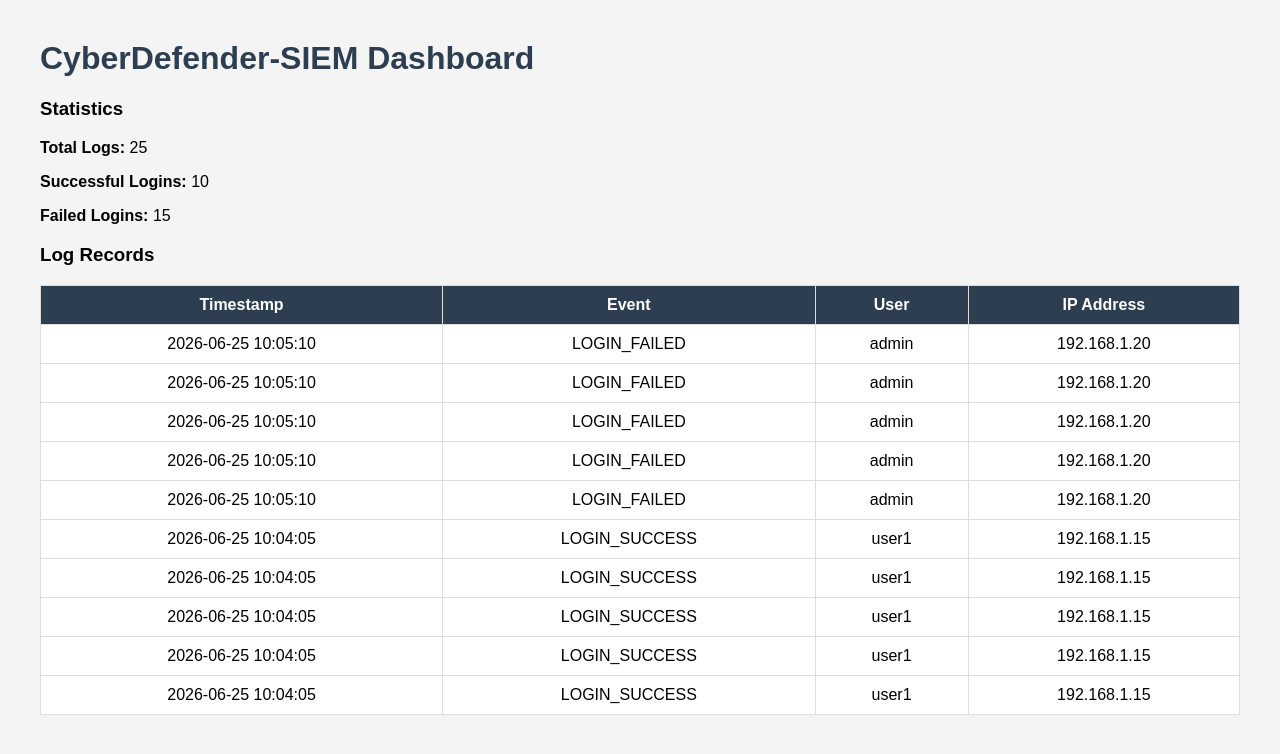
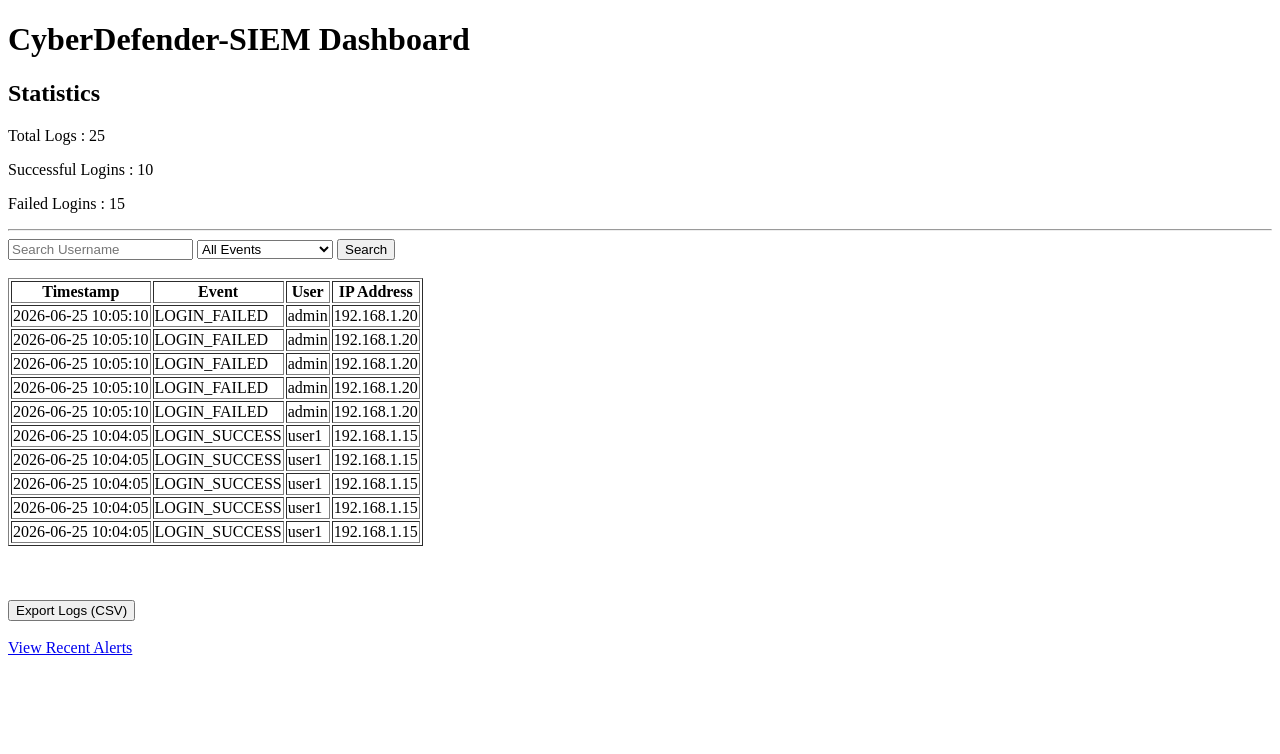
Before and after one commit to nisargarnayak22-lgtm/CyberDefender-SIEM, a Flask app: page / in a window 1280 px wide. Shown: the top 754 px of the page. Run offline with Flask 3, Linux system fonts and the light colour scheme; data comes from the database, SQL or seed files in the repository.

Commit message:
Added Day 11 search filter and CSV export dashboard

```diff
--- a/src/web_dashboard.py
+++ b/src/web_dashboard.py
@@ -1,6 +1,8 @@
-from flask import Flask, render_template
+from flask import Flask, render_template, request, Response
 import sqlite3
 import os
+import csv
+import io
 
 BASE_DIR = os.path.dirname(os.path.dirname(os.path.abspath(__file__)))
 
@@ -15,6 +17,9 @@ DATABASE = os.path.join(BASE_DIR, "database", "siem.db")
 @app.route("/")
 def dashboard():
 
+    search = request.args.get("search", "")
+    event = request.args.get("event", "")
+
     conn = sqlite3.connect(DATABASE)
     cursor = conn.cursor()
 
@@ -27,14 +32,24 @@ def dashboard():
     cursor.execute("SELECT COUNT(*) FROM logs WHERE event='LOGIN_FAILED'")
     failed = cursor.fetchone()[0]
 
-    cursor.execute("""
+    query = """
         SELECT timestamp, event, user, ip
         FROM logs
-        ORDER BY timestamp DESC
-        LIMIT 10
-    """)
+        WHERE user LIKE ?
+    """
+
+    params = ['%' + search + '%']
+
+    if event:
+        query += " AND event=?"
+        params.append(event)
+
+    query += " ORDER BY timestamp DESC LIMIT 10"
+
+    cursor.execute(query, params)
 
     logs = cursor.fetchall()
+
     conn.close()
 
     return render_template(
@@ -42,7 +57,9 @@ def dashboard():
         total=total,
         success=success,
         failed=failed,
-        logs=logs
+        logs=logs,
+        search=search,
+        event=event
     )
 
 
@@ -61,6 +78,7 @@ def alerts():
     """)
 
     alerts = cursor.fetchall()
+
     conn.close()
 
     return render_template(
@@ -69,5 +87,38 @@ def alerts():
     )
 
 
+@app.route("/export")
+def export():
+
+    conn = sqlite3.connect(DATABASE)
+    cursor = conn.cursor()
+
+    cursor.execute("""
+        SELECT timestamp,event,user,ip
+        FROM logs
+        ORDER BY timestamp DESC
+    """)
+
+    rows = cursor.fetchall()
+
+    conn.close()
+
+    output = io.StringIO()
+
+    writer = csv.writer(output)
+
+    writer.writerow(["Timestamp","Event","User","IP Address"])
+
+    writer.writerows(rows)
+
+    return Response(
+        output.getvalue(),
+        mimetype="text/csv",
+        headers={
+            "Content-Disposition":"attachment;filename=siem_logs.csv"
+        }
+    )
+
+
 if __name__ == "__main__":
     app.run(debug=True)
--- a/templates/dashboard.html
+++ b/templates/dashboard.html
@@ -1,38 +1,9 @@
 <!DOCTYPE html>
 <html>
+
 <head>
-    <title>CyberDefender-SIEM Dashboard</title>
 
-    <style>
-
-        body{
-            font-family:Arial;
-            background:#f4f4f4;
-            margin:40px;
-        }
-
-        h1{
-            color:#2c3e50;
-        }
-
-        table{
-            width:100%;
-            border-collapse:collapse;
-            background:white;
-        }
-
-        th,td{
-            border:1px solid #ddd;
-            padding:10px;
-            text-align:center;
-        }
-
-        th{
-            background:#2c3e50;
-            color:white;
-        }
-
-    </style>
+<title>CyberDefender-SIEM Dashboard</title>
 
 </head>
 
@@ -40,17 +11,55 @@
 
 <h1>CyberDefender-SIEM Dashboard</h1>
 
-<h3>Statistics</h3>
+<h2>Statistics</h2>
 
-<p><b>Total Logs:</b> {{ total }}</p>
+<p>Total Logs : {{ total }}</p>
 
-<p><b>Successful Logins:</b> {{ success }}</p>
+<p>Successful Logins : {{ success }}</p>
 
-<p><b>Failed Logins:</b> {{ failed }}</p>
+<p>Failed Logins : {{ failed }}</p>
 
-<h3>Log Records</h3>
+<hr>
 
-<table>
+<form method="GET">
+
+<input
+type="text"
+name="search"
+placeholder="Search Username"
+value="{{ search }}">
+
+<select name="event">
+
+<option value="">All Events</option>
+
+<option value="LOGIN_SUCCESS"
+{% if event=="LOGIN_SUCCESS" %}
+selected
+{% endif %}
+>
+LOGIN_SUCCESS
+</option>
+
+<option value="LOGIN_FAILED"
+{% if event=="LOGIN_FAILED" %}
+selected
+{% endif %}
+>
+LOGIN_FAILED
+</option>
+
+</select>
+
+<input
+type="submit"
+value="Search">
+
+</form>
+
+<br>
+
+<table border="1">
 
 <tr>
 
@@ -82,6 +91,23 @@
 
 </table>
 
+<br>
+<br><br>
+
+<a href="/export">
+
+<button>
+
+Export Logs (CSV)
+
+</button>
+
+</a>
+
+<br><br>
+
+<a href="/alerts">View Recent Alerts</a>
+
 </body>
 
 </html>
```
Also changed, not shown: readme.md, 3 other files.
